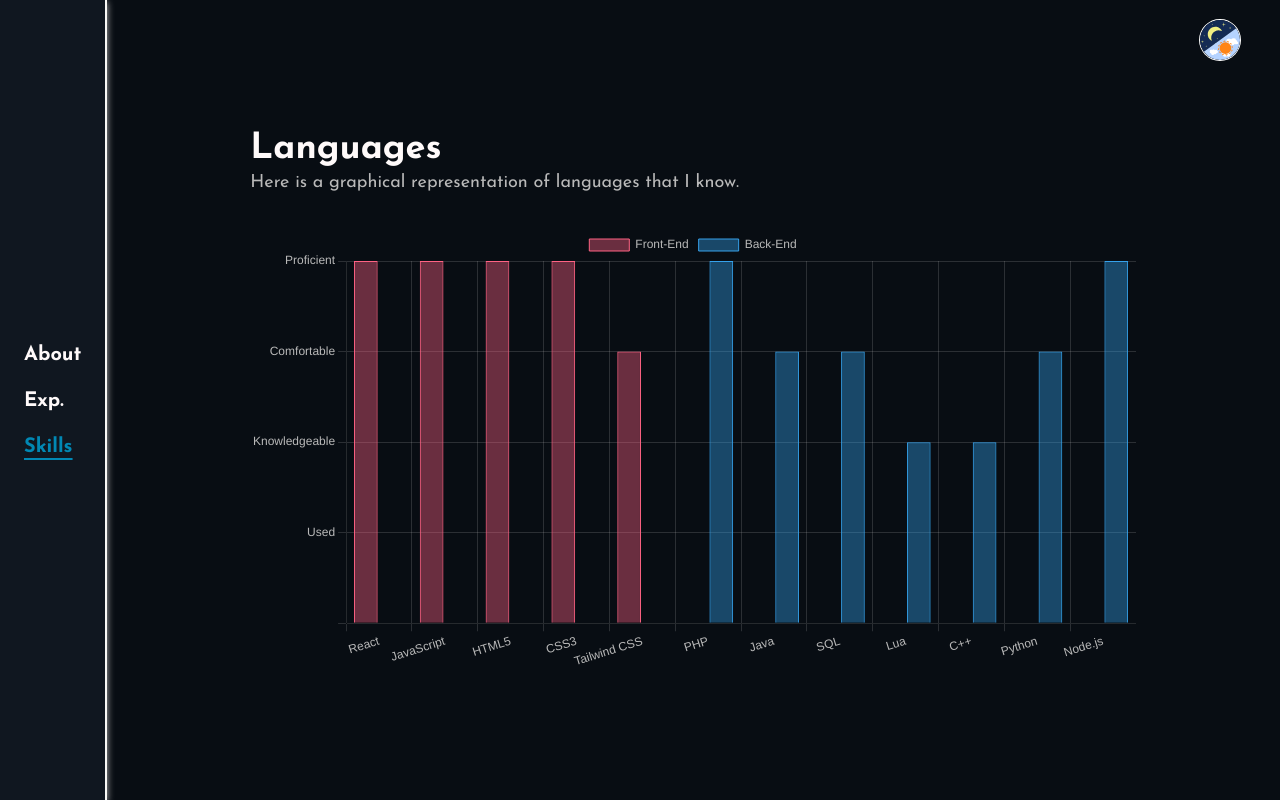
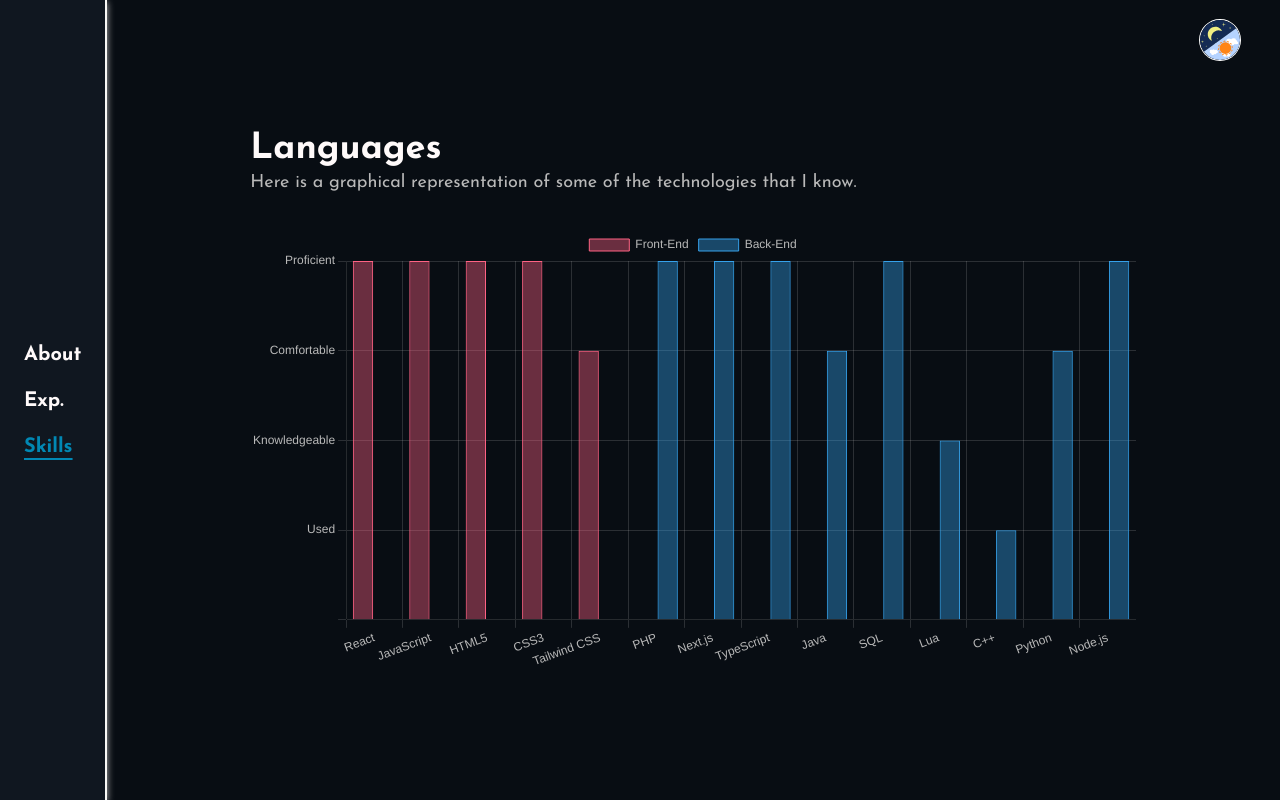
Before and after one commit to Vinzent786/Vincent-Portfolio, a React (Vite) app: page /main/skills in a window 1280 px wide. Built offline with nearby package versions, Linux system fonts and the light colour scheme.

Commit message:
Added Next.js and TypeScript experience

```diff
--- a/src/Components/AppLayout/Exp.jsx
+++ b/src/Components/AppLayout/Exp.jsx
@@ -58,6 +58,7 @@
                             justify-between
                         ">
                             <li>Extensive experience with PHP for server-side logic and RESTful APIs.</li>
+                            <li>Next.js with TypeScript for building full-stack web applications.</li>
                             <li>Node.js for server-side development.</li>
                             <li>Relational database management using SQL.</li>
                             <li>Integration of third-party APIs for complex functionalities.</li>
--- a/src/Components/AppLayout/Skills.jsx
+++ b/src/Components/AppLayout/Skills.jsx
@@ -50,8 +50,8 @@
             const
                 frontEndLabels = ['React', 'JavaScript', 'HTML5', 'CSS3', 'Tailwind CSS'],
                 frontEndData = [100, 100, 100, 100, 75],
-                backEndLabels = ['PHP', 'Java', 'SQL', 'Lua', 'C++', 'Python', 'Node.js'],
-                backEndData = [100, 75, 75, 50, 50, 75, 100];
+                backEndLabels = ['PHP', 'Next.js', 'TypeScript', 'Java', 'SQL', 'Lua', 'C++', 'Python', 'Node.js'],
+                backEndData = [100, 100, 100, 75, 100, 50, 25, 75, 100];
 
 
             switch (type) {
@@ -207,7 +207,7 @@
                     <div>
                         <h1>Languages</h1>
                         <p className="text-text-secondary-light dark:text-text-secondary-dark">
-                            Here is a graphical representation of languages that I know.
+                            Here is a graphical representation of some of the technologies that I know.
                         </p>
                     </div>
                     <SkillsCharts />
```
